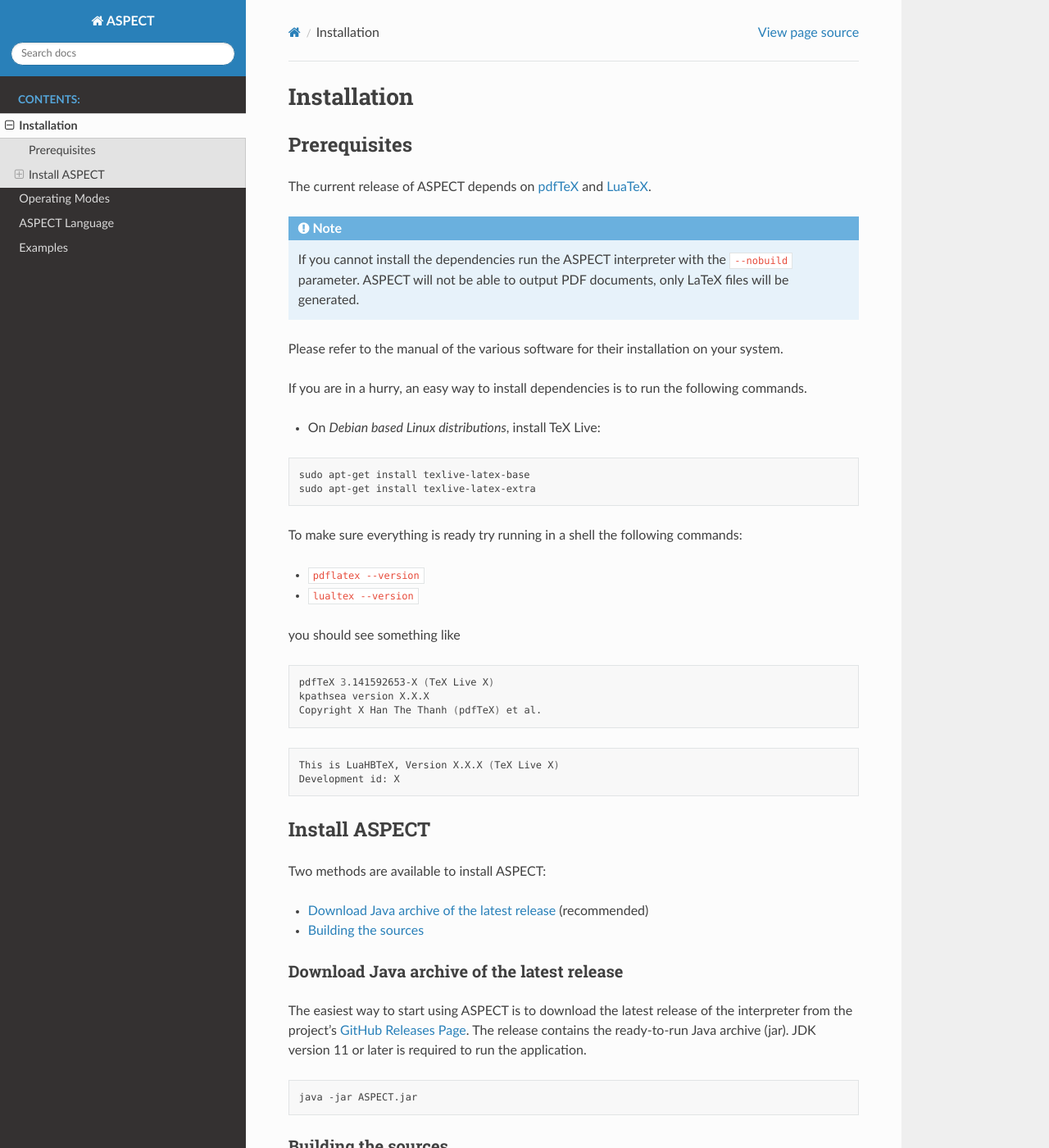
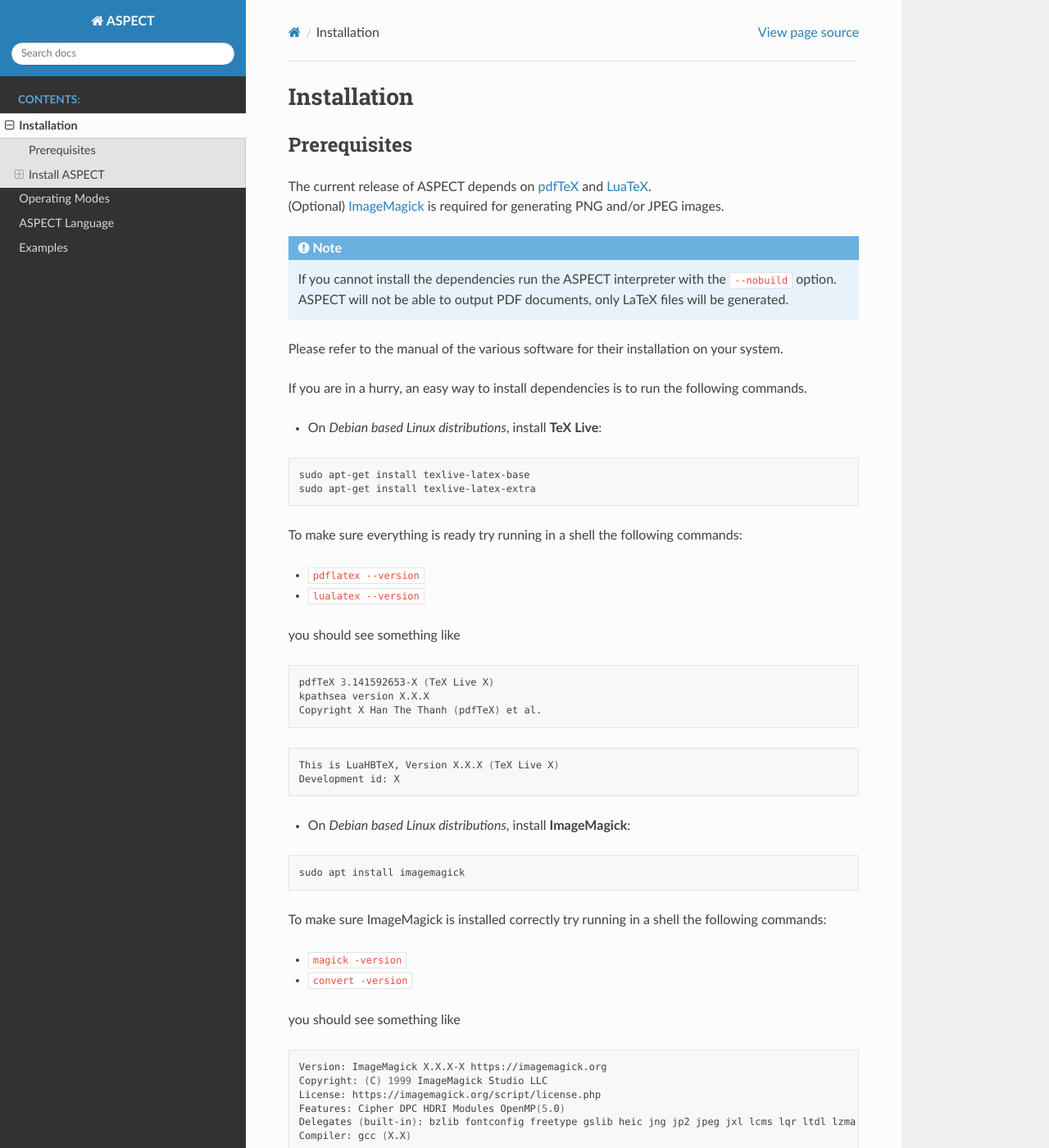
Before and after one commit to abertagnon/aspect, a Sphinx documentation site: the page built from docs/options/installation.rst, in a window 1280 px wide and 1400 px high. Shown: the whole window at 82% size. Built offline with Sphinx 7.4.7 and the Read the Docs theme 2.0.0, drawn with Linux system fonts in a browser that asks for light colours.

Commit message:
updated docs v0.1.4

```diff
--- a/docs/options/examples.rst
+++ b/docs/options/examples.rst
@@ -17,7 +17,7 @@
 
 The ASP encoding of the problem consists of ``node(N)`` atoms to denote the nodes of the graph
 where ``N`` is an index that identifies the node. Also part of the encoding are ``arc(A,B)`` atoms
-indicating the edges of the graph and ``colour(N,Color)`` atoms indicating the colour associated
+indicating the edges of the graph and ``color(N,Color)`` atoms indicating the colour associated
 with each vertex.
 
 .. code-block:: prolog
@@ -41,7 +41,7 @@
 
 .. code-block:: prolog
 
-    aspect_graphcolornode(X,Color) :- color(X,Color).
+    aspect_graphcolornode(X,Color,circle) :- color(X,Color).
     aspect_graphdrawline(A,B) :- edge(A,B).
 
 .. tip::
--- a/docs/options/installation.rst
+++ b/docs/options/installation.rst
@@ -4,17 +4,18 @@
 Prerequisites
 -------------
 
-The current release of ASPECT depends on `pdfTeX <https://www.tug.org/applications/pdftex/>`_ and `LuaTeX <https://www.luatex.org/>`_.
+| The current release of ASPECT depends on `pdfTeX <https://www.tug.org/applications/pdftex/>`_ and `LuaTeX <https://www.luatex.org/>`_.
+| (Optional) `ImageMagick <https://imagemagick.org/>`_ is required for generating PNG and/or JPEG images.
 
 .. note::
-   If you cannot install the dependencies run the ASPECT interpreter with the ``--nobuild`` parameter.
+   If you cannot install the dependencies run the ASPECT interpreter with the ``--nobuild`` option.
    ASPECT will not be able to output PDF documents, only LaTeX files will be generated.
 
 Please refer to the manual of the various software for their installation on your system.
 
 If you are in a hurry, an easy way to install dependencies is to run the following commands.
 
-* On *Debian based Linux distributions*, install TeX Live:
+* On *Debian based Linux distributions*, install **TeX Live**:
 
 .. code-block:: bash
 
@@ -24,7 +25,7 @@
 To make sure everything is ready try running in a shell the following commands:
 
 * ``pdflatex --version``
-* ``lualtex --version``
+* ``lualatex --version``
 
 you should see something like
 
@@ -38,6 +39,30 @@
 
    This is LuaHBTeX, Version X.X.X (TeX Live X)
    Development id: X
+
+
+* On *Debian based Linux distributions*, install **ImageMagick**:
+
+.. code-block:: bash
+
+    sudo apt install imagemagick
+
+To make sure ImageMagick is installed correctly try running in a shell the following commands:
+
+* ``magick -version``
+* ``convert -version``
+
+you should see something like
+
+.. code-block:: bash
+
+    Version: ImageMagick X.X.X-X https://imagemagick.org
+    Copyright: (C) 1999 ImageMagick Studio LLC
+    License: https://imagemagick.org/script/license.php
+    Features: Cipher DPC HDRI Modules OpenMP(5.0)
+    Delegates (built-in): bzlib fontconfig freetype gslib heic jng jp2 jpeg jxl lcms lqr ltdl lzma openexr png ps raw tiff webp xml zlib zstd
+    Compiler: gcc (X.X)
+
 
 Install ASPECT
 --------------
```
Also changed, not shown: docs/options/language.rst (+12 -5 lines), docs/options/modes.rst (+48 -14 lines).
